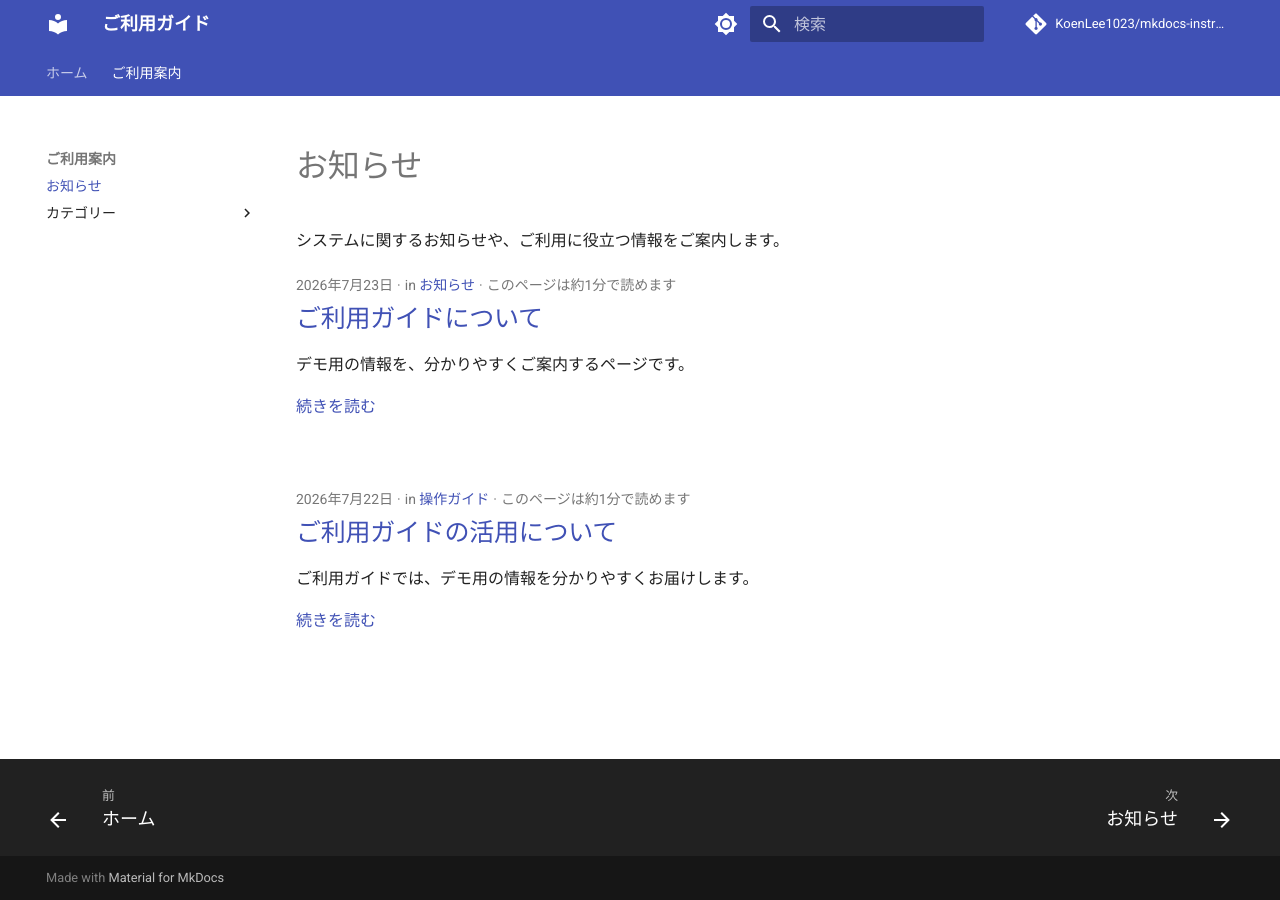
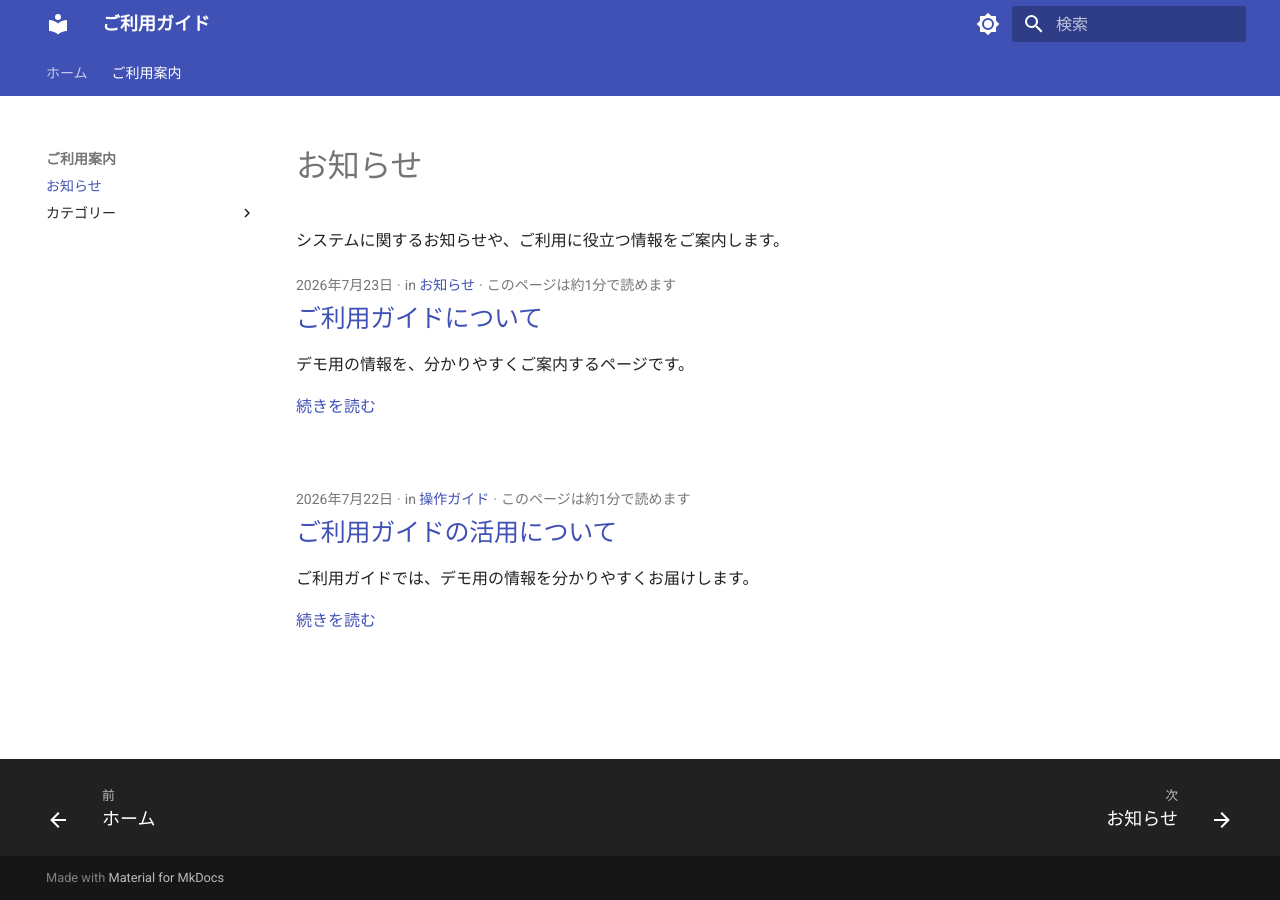
Before and after one commit to KoenLee1023/mkdocs-instruction, an MkDocs documentation site: the page built from docs/information/index.md, in a window 1280 px wide. Built offline with MkDocs 1.6.1 and Material for MkDocs 9.7.7, drawn with Linux system fonts in a browser that asks for light colours; comment, search, counter and statistics services are not loaded.

Commit message:
Remove repository link from site header

```diff
--- a/mkdocs.yml
+++ b/mkdocs.yml
@@ -60,7 +60,3 @@ markdown_extensions:
   - pymdownx.emoji:
       emoji_index: !!python/name:material.extensions.emoji.twemoji
       emoji_generator: !!python/name:material.extensions.emoji.to_svg
-
-repo_url: https://github.com/KoenLee1023/mkdocs-instruction
-repo_name: KoenLee1023/mkdocs-instruction
-edit_uri: edit/main/docs/
```
